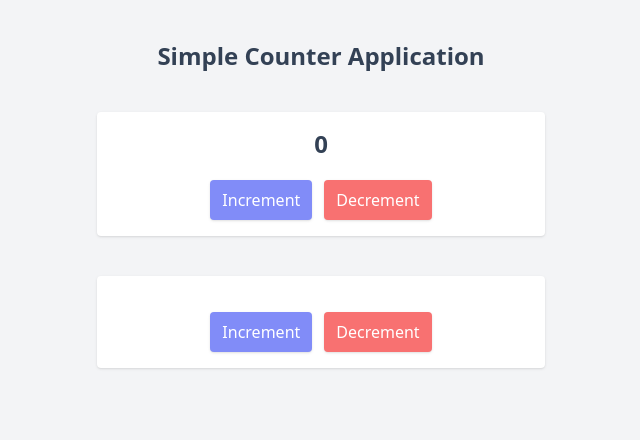
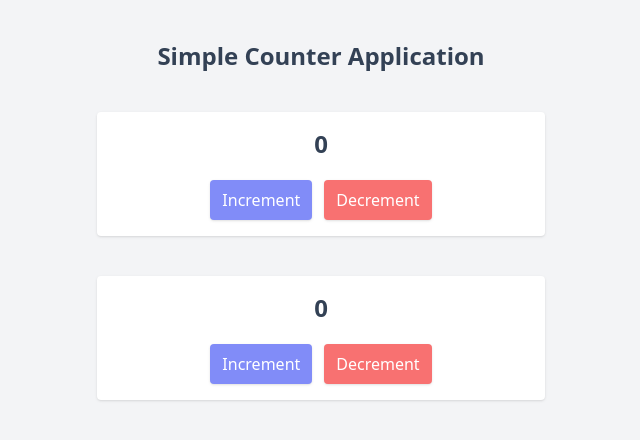
Before and after one commit to shariard58/redux-fundamentals-with-react, a React (Vite) app: page / in a window 1280 px wide. Shown: the top 440 px of the page, without its empty margins (319-959 px from the left). Built offline with nearby package versions, Linux system fonts and the light colour scheme.

Commit message:
state update in DynamicHookCount

```diff
--- a/src/components/DynamicHooksCounter.jsx
+++ b/src/components/DynamicHooksCounter.jsx
@@ -3,7 +3,7 @@ import { increment, decrement } from "../redux/dynamicCounter/actions";
 
 export default function DynamicHooksCoutner() {
   // getting the state value ..
-  const count = useSelector((state) => state.value);
+  const count = useSelector((state) => state.dynamicCounter.value);
   const dispatch = useDispatch();
 
   const incrementHandler = (value) => {
```
